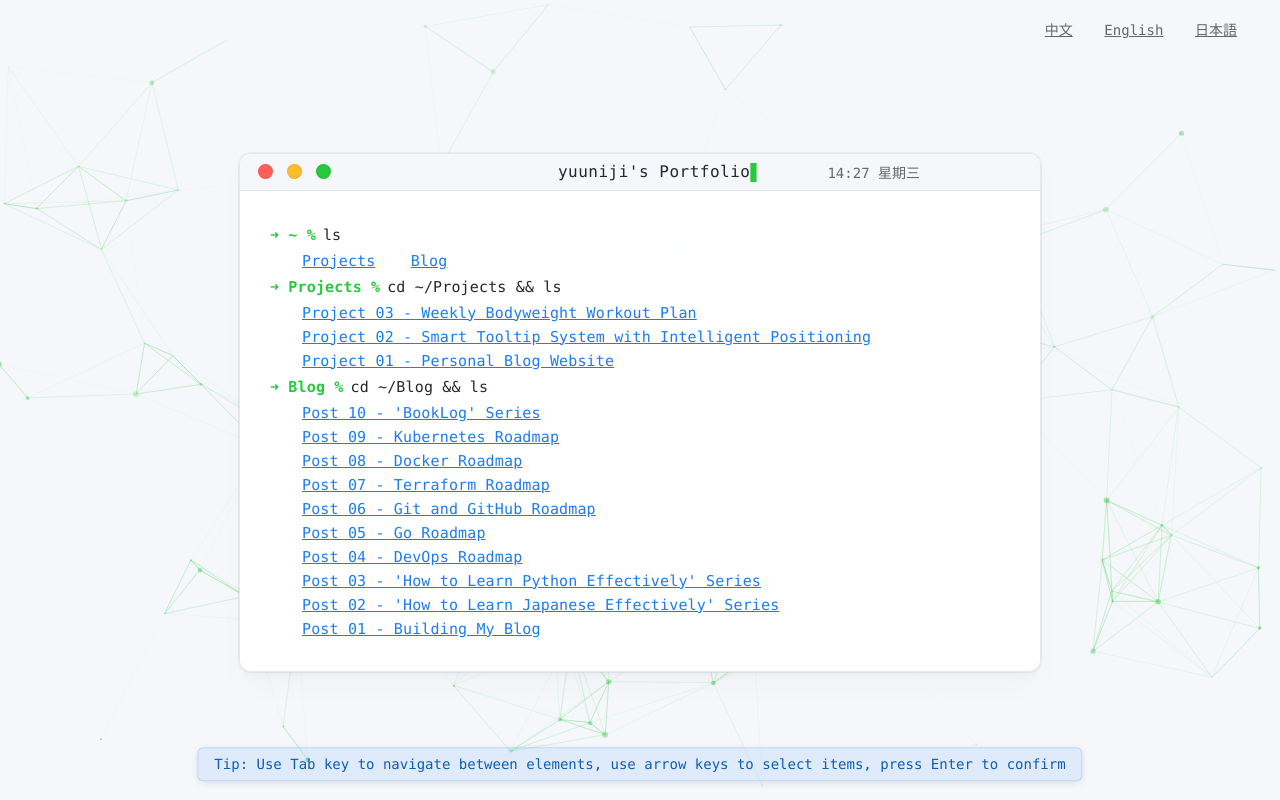
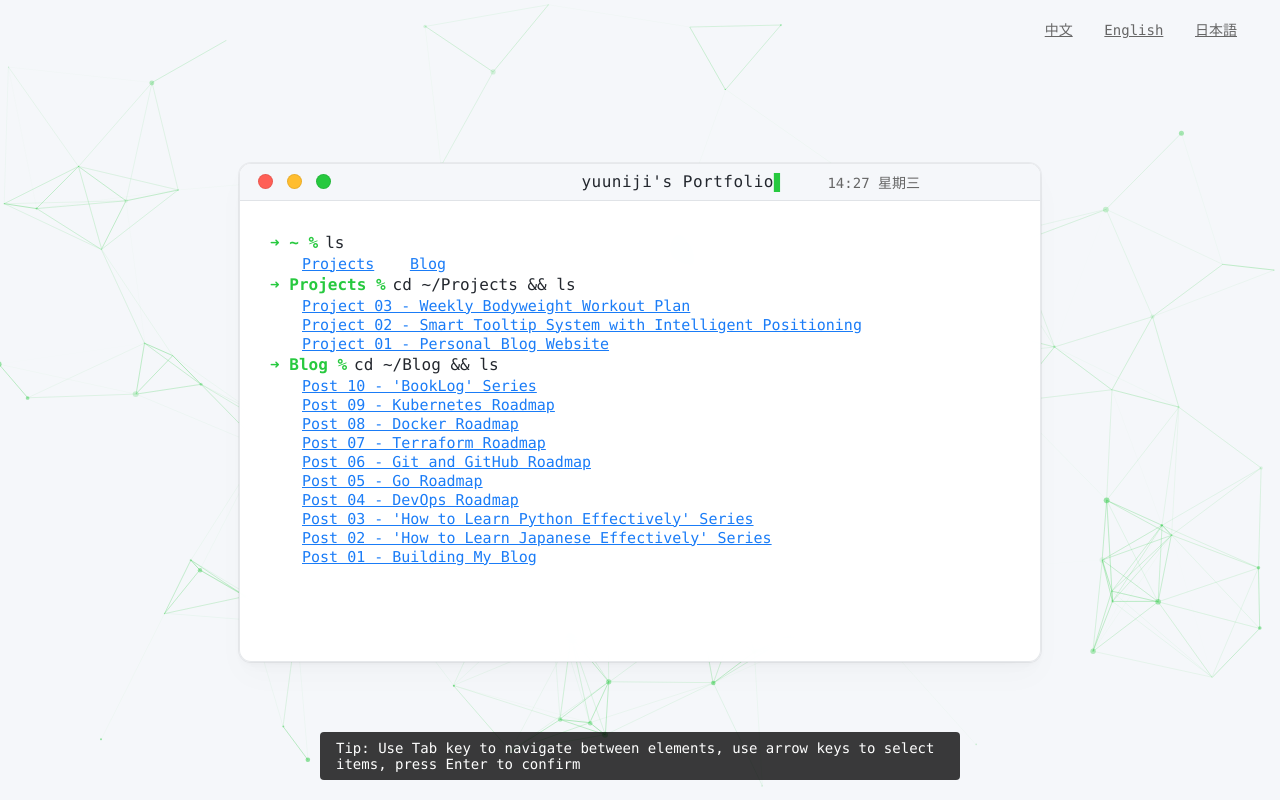
Before and after one commit to yuuniji/about, a plain HTML site: page index.html in a window 1280 px wide. Drawn offline with nearby package versions, Linux system fonts and the light colour scheme.

Commit message:
Deploy: Wed Jun  4 22:27:05 CST 2025

```diff
--- a/index.html
+++ b/index.html
@@ -663,26 +663,20 @@
             position: fixed;
             bottom: 20px;
             left: 50%;
-            transform: translateX(-50%) translateY(100%);
-            background: rgba(26, 124, 247, 0.1);
-            color: #0056b3;
+            transform: translateX(-50%);
+            background: rgba(0, 0, 0, 0.8);
+            color: white;
             padding: 8px 16px;
+            border-radius: 4px;
             font-size: 14px;
-            text-align: center;
-            border: 1px solid rgba(26, 124, 247, 0.2);
-            border-radius: 6px;
             opacity: 0;
-            transition: opacity 0.3s, transform 0.3s;
-            z-index: 100;
+            transition: opacity 0.3s;
             pointer-events: none;
-            box-shadow: 0 2px 8px rgba(0, 0, 0, 0.1);
-            max-width: 90%;
-            width: max-content;
+            z-index: 1000;
         }
 
         .nav-hint.visible {
             opacity: 1;
-            transform: translateX(-50%) translateY(0);
         }
 
         @media (prefers-color-scheme: dark) {
@@ -706,28 +700,28 @@
 
 <body>
     <div id="particles-js"></div>
-    <div class="lang-switcher" role="navigation" aria-label="Language Switcher">
-        <button onclick="changeLanguage('zh')" aria-label="Switch to Chinese">中文</button>
-        <button onclick="changeLanguage('en')" aria-label="Switch to English">English</button>
-        <button onclick="changeLanguage('ja')" aria-label="Switch to Japanese">日本語</button>
+    <div class="lang-switcher">
+        <button onclick="changeLanguage('zh')">中文</button>
+        <button onclick="changeLanguage('en')">English</button>
+        <button onclick="changeLanguage('ja')">日本語</button>
     </div>
 
-    <div class="terminal-window" role="main" aria-label="Terminal Interface">
-        <div class="terminal-bar" role="banner">
-            <span class="mac-btn-group" role="presentation">
-                <span class="mac-btn mac-close" role="presentation"></span>
-                <span class="mac-btn mac-min" role="presentation"></span>
-                <span class="mac-btn mac-max" role="presentation"></span>
-            </span>
-            <span id="title" class="terminal-title" role="heading" aria-level="1"></span>
-            <span id="clock" class="clock" role="status" aria-live="polite"></span>
-            <span class="mac-btn-group placeholder" role="presentation"></span>
+    <div class="terminal-window">
+        <div class="terminal-bar">
+            <div class="mac-btn-group">
+                <div class="mac-btn mac-close"></div>
+                <div class="mac-btn mac-min"></div>
+                <div class="mac-btn mac-max"></div>
+            </div>
+            <div id="title" class="terminal-title">叶泽伟的作品集</div>
+            <div id="clock" class="clock"></div>
         </div>
         <div class="terminal-content">
-            <div class="terminal-history" id="terminal-history" role="log" aria-live="polite"></div>
+            <div id="terminal-history"></div>
         </div>
     </div>
-    <div class="nav-hint" id="nav-hint" role="status" aria-live="polite"></div>
+
+    <div id="nav-hint" class="nav-hint"></div>
 
     <script src="https://cdn.jsdelivr.net/particles.js/2.0.0/particles.min.js"></script>
     <script>
```
